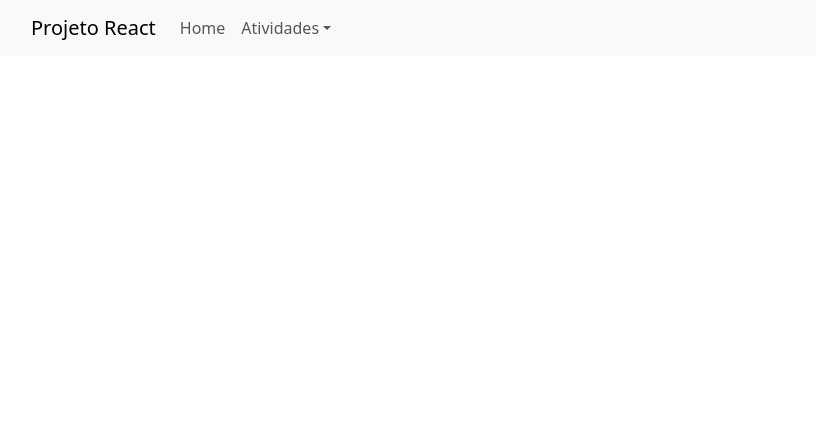
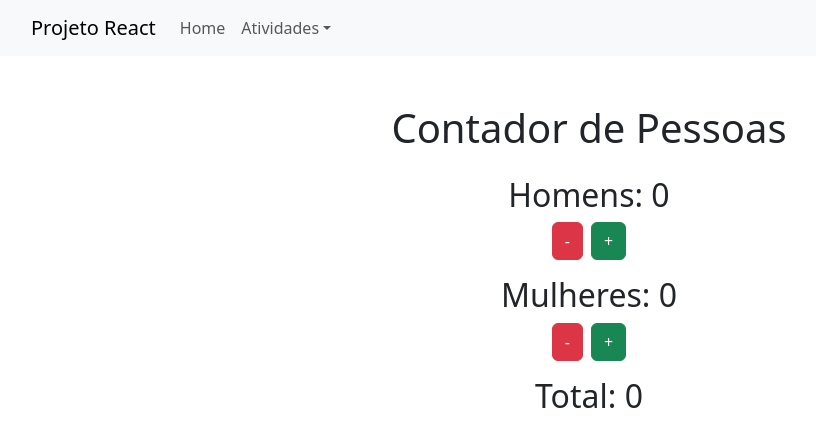
Before and after one commit to JoaoColonna/jcolonna-react-app, a React (Create React App) app: page /atividade-2 in a window 1280 px wide. Shown: the top 446 px of the page, without its empty margins (51-867 px from the left). Built offline with nearby package versions, Linux system fonts and the light colour scheme.

Commit message:
feat: Atividade2.

```diff
--- a/src/pages/Atividade2.js
+++ b/src/pages/Atividade2.js
@@ -1,11 +1,68 @@
 import Home from "./Home";
+import {Container, Row, Col, Button} from 'react-bootstrap';
+import { useState } from "react";
 
 function Atividade2() {
+
+  const [homens, setHomens] = useState(0);
+  const [mulheres, setMulheres] = useState(0);
+
+  const incrementarHomens = () => setHomens(homens + 1);
+  const decrementarHomens = () => setHomens(homens > 0 ? homens - 1 : 0);
+
+  const incrementarMulheres = () => setMulheres(mulheres + 1);
+  const decrementarMulheres = () => setMulheres(mulheres > 0 ? mulheres - 1 : 0);
+
+  const total = homens + mulheres;
+
     return  (
       <>
         <Home />
+    <Container className="mt-5">
+      <h1 className="text-center mb-4">Contador de Pessoas</h1>
+
+      <Row className="mb-3">
+        <Col className="text-center">
+          <h2>Homens: {homens}</h2>
+          <Button variant="danger" className="me-2" onClick={decrementarHomens}>-</Button>
+          <Button variant="success" onClick={incrementarHomens}>+</Button>
+        </Col>
+      </Row>
+
+      <Row className="mb-3">
+        <Col className="text-center">
+          <h2>Mulheres: {mulheres}</h2>
+          <Button variant="danger" className="me-2" onClick={decrementarMulheres}>-</Button>
+          <Button variant="success" onClick={incrementarMulheres}>+</Button>
+        </Col>
+      </Row>
+
+      <Row>
+        <Col className="text-center">
+          <h2>Total: {total}</h2>
+        </Col>
+      </Row>
+    </Container>
       </>
-    )
+    );
   }
 
+  // export default ContadorPessoas;
   export default Atividade2;
+
+          // src/App.js
+// import React, { useState } from 'react';
+// import { Container, Row, Col, Button } from 'react-bootstrap';
+// import './App.css';
+
+// function ContadorPessoas() {
+//   const [homens, setHomens] = useState(0);
+//   const [mulheres, setMulheres] = useState(0);
+
+//   const incrementarHomens = () => setHomens(homens + 1);
+//   const decrementarHomens = () => setHomens(homens > 0 ? homens - 1 : 0);
+
+//   const incrementarMulheres = () => setMulheres(mulheres + 1);
+//   const decrementarMulheres = () => setMulheres(mulheres > 0 ? mulheres - 1 : 0);
+
+//   const total = homens + mulheres;
```
